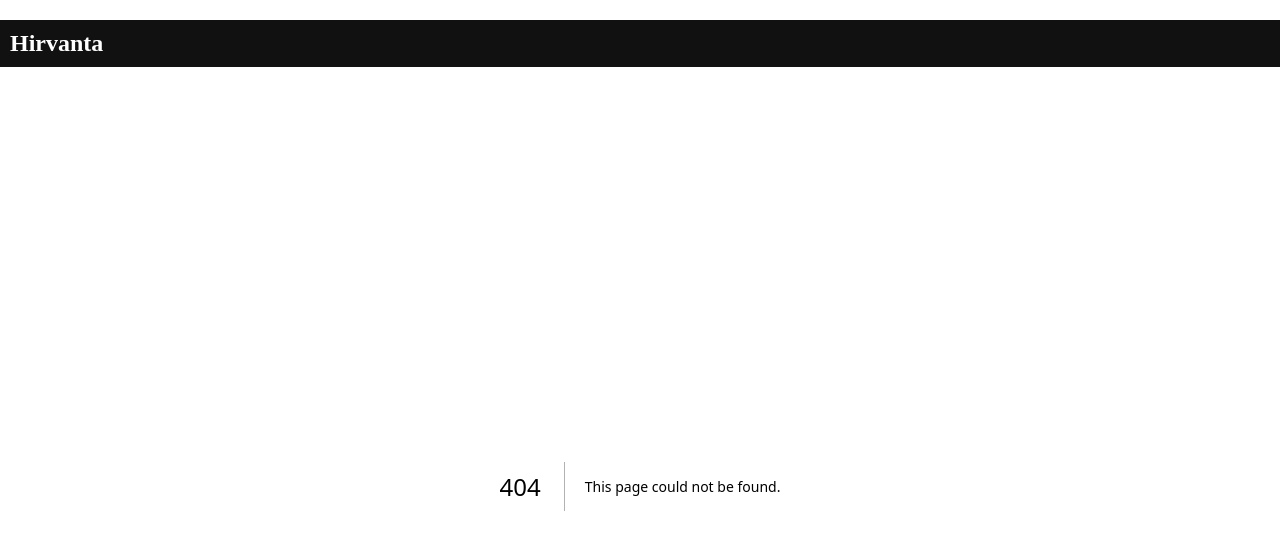
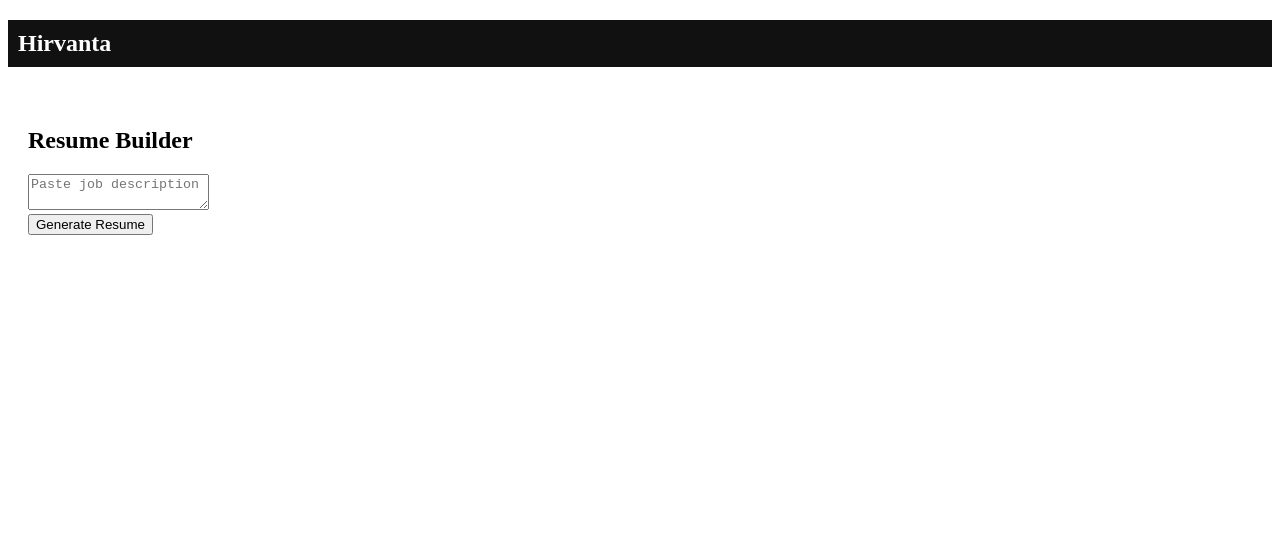
Before and after one commit to jewma1/Hirvanta, a Next.js app in the folder frontend/: page /resume in a window 1280 px wide. Before the commit this address had no page. Shown: the top 550 px of the page. Built offline with nearby package versions, Linux system fonts and the light colour scheme.

Commit message:
Add Resume component with textarea and button

```diff
--- /dev/null
+++ b/frontend/app/resume/page.tsx
@@ -0,0 +1,9 @@
+export default function Resume() {
+  return (
+    <div style={{padding:20}}>
+      <h2>Resume Builder</h2>
+      <textarea placeholder="Paste job description"></textarea><br/>
+      <button>Generate Resume</button>
+    </div>
+  );
+}
```
